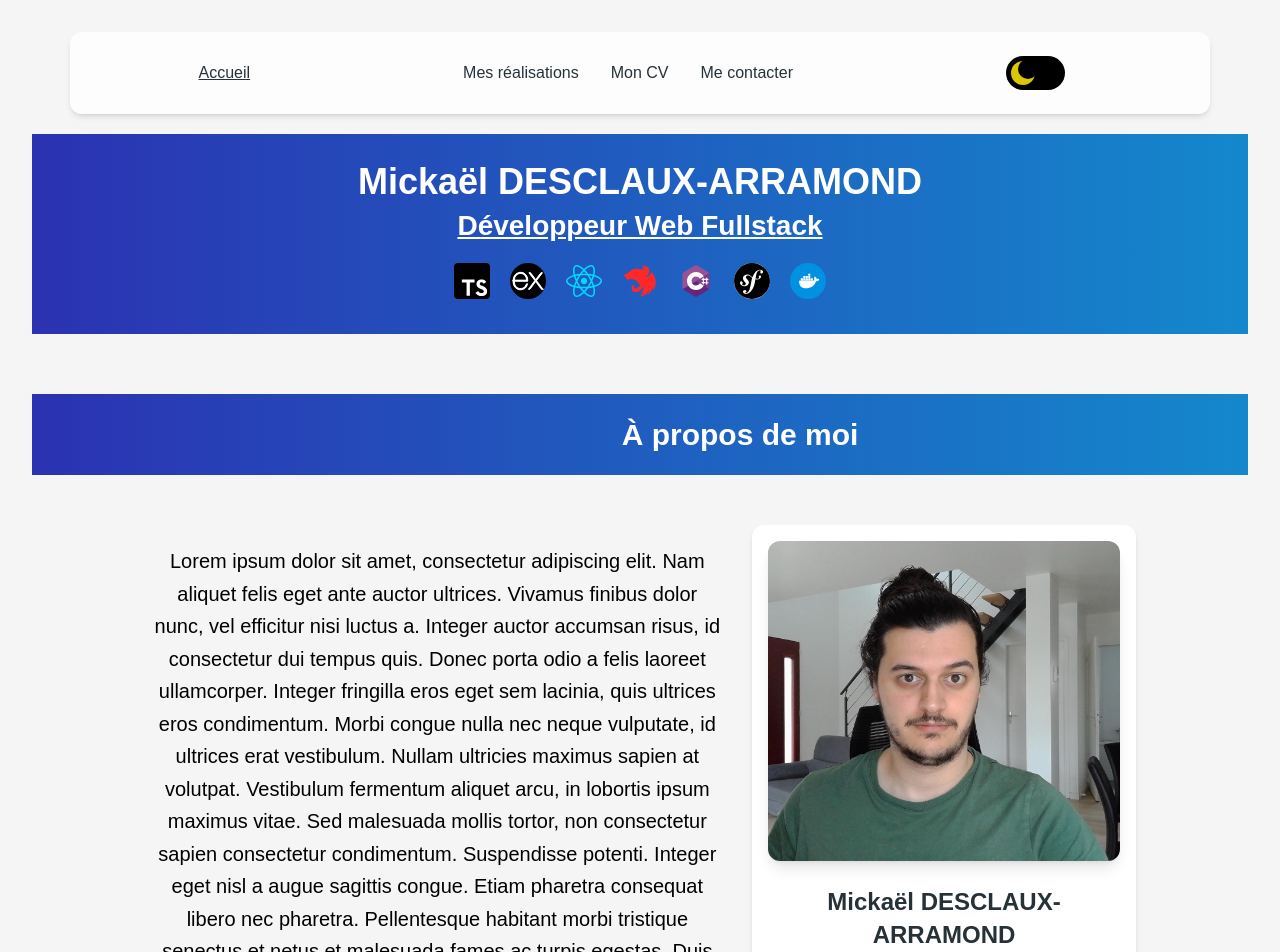
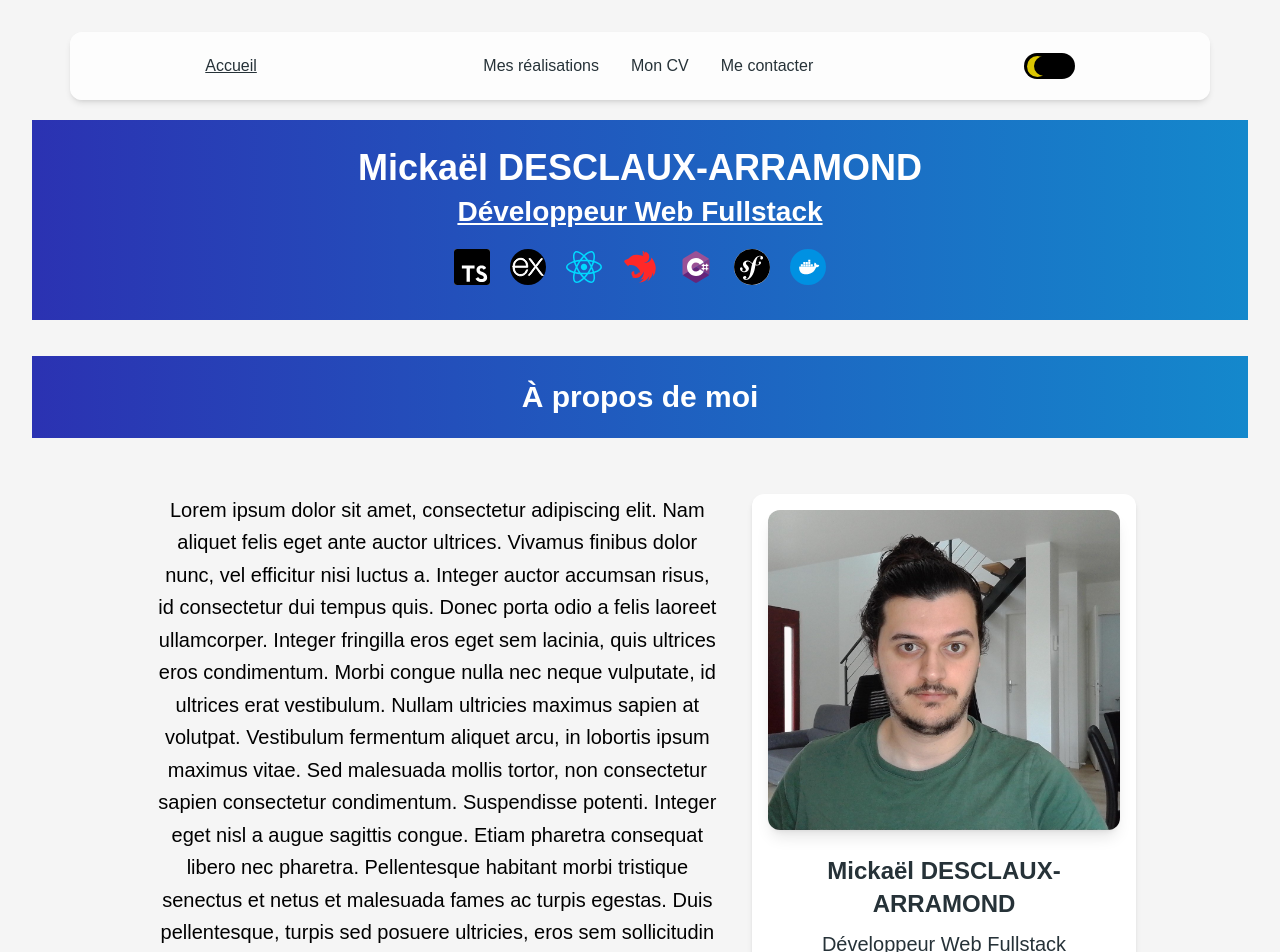
Before and after one commit to Mickael-Desclaux/Portfolio, a React (Vite) app: page / in a window 1280 px wide. Shown: the top 952 px of the page. Built offline with nearby package versions, Linux system fonts and the light colour scheme.

Commit message:
Handle components css

```diff
--- a/src/components/AboutMe/AboutMe.tsx
+++ b/src/components/AboutMe/AboutMe.tsx
@@ -7,9 +7,9 @@ export default function AboutMe() {
         <div>
             <Title title="À propos de moi"/>
 
-            <div className="flex flex-col md:flex-row justify-center items-start w-full">
+            <div className="flex flex-col md:flex-row w-full justify-center">
                 <div className="md:w-1/2">
-                    <Typography className='m-5' variant='lead'>Lorem ipsum dolor sit amet, consectetur adipiscing elit. Nam aliquet felis eget ante auctor ultrices.
+                    <Typography className='m-6' variant='lead'>Lorem ipsum dolor sit amet, consectetur adipiscing elit. Nam aliquet felis eget ante auctor ultrices.
                         Vivamus finibus dolor nunc, vel efficitur nisi luctus a. Integer auctor accumsan risus, id consectetur dui
                         tempus quis. Donec porta odio a felis laoreet ullamcorper. Integer fringilla eros eget sem lacinia, quis
                         ultrices eros condimentum. Morbi congue nulla nec neque vulputate, id ultrices erat vestibulum. Nullam ultricies
@@ -19,7 +19,7 @@ export default function AboutMe() {
                         fames ac turpis egestas. Duis pellentesque, turpis sed posuere ultricies, eros sem sollicitudin nunc, aliquet cursus
                         orci leo vitae dolor. Fusce congue laoreet diam, id feugiat ipsum ultrices et. Donec semper leo non volutpat pretium.</Typography>
                 </div>
-                <div className="md:w-1/3 mt-6 md:mt-0 flex justify-center w-full">
+                <div className="md:w-1/3 mt-6 flex justify-center w-full">
                     <ProfileCard />
                 </div>
             </div>
--- a/src/components/Header/Header.css
+++ b/src/components/Header/Header.css
@@ -4,7 +4,6 @@ header {
     align-items: center;
     justify-content: center;
     height: 200px;
-    margin-top: 20px;
     background: #1488CC;  /* fallback for old browsers */
     background: -webkit-linear-gradient(to right, #2B32B2, #1488CC);  /* Chrome 10-25, Safari 5.1-6 */
     background: linear-gradient(to right, #2B32B2, #1488CC); /* W3C, IE 10+/ Edge, Firefox 16+, Chrome 26+, Opera 12+, Safari 7+ */
@@ -34,9 +33,6 @@ header {
 }
 
 @media (min-width : 960px) {
-    header {
-        padding: 100px;
-    }
 
     #name {
         font-size: 36px;
--- a/src/components/Header/Header.tsx
+++ b/src/components/Header/Header.tsx
@@ -4,7 +4,7 @@ import './Header.css'
 export default function Header() {
 
     return (
-        <header>
+        <header className='mt-5'>
             <Typography variant='h1' className='mb-1' id='name'>Mickaël DESCLAUX-ARRAMOND</Typography>
             <Typography variant='h2' className='mb-2' id='title'>Développeur Web Fullstack</Typography>
             <div className='stack-icons'>
--- a/src/components/MyProjects/MyProjects.tsx
+++ b/src/components/MyProjects/MyProjects.tsx
@@ -5,6 +5,8 @@ export default function MyProjects() {
     return (
         <div>
             <Title title="Mes réalisations" />
+            <div className='flex justify-center'>
+                <div className='md:w-4/5'>
                     <Project
                         title="TravelMates"
                         imageSrc="../../projects/dice-roll.jpg"
@@ -88,5 +90,7 @@ export default function MyProjects() {
                         githubLink="https://github.com/Mickael-Desclaux/Evaluation-JavaScript"
                     />
                 </div>
+            </div>
+        </div>
     )
 }
--- a/src/components/Project/Project.tsx
+++ b/src/components/Project/Project.tsx
@@ -17,7 +17,7 @@ export default function Project({ title, description, imageSrc, technologies, gi
     const {darkMode} = useContext(DarkModeContext)
 
     return (
-        <Card className={`bg-${darkMode ? 'dark-gray' : 'white'} m-12 max-w[32rem] flex flex-col md:flex-row`}>
+        <Card className={`bg-${darkMode ? 'dark-gray' : 'white'} m-10 flex flex-col md:flex-row`}>
             <CardHeader
                 floated={false}
                 shadow={false}
--- a/src/components/Title/Title.css
+++ b/src/components/Title/Title.css
@@ -8,20 +8,15 @@
     background: linear-gradient(to right, #2B32B2, #1488CC);
     /* W3C, IE 10+/ Edge, Firefox 16+, Chrome 26+, Opera 12+, Safari 7+ */
     color: white;
-    margin-top: 50px;
-    margin-bottom: 50px;
+    margin-top: 10%
+}
+
+.title {
     padding: 20px 0px 20px 0px;
 }
 
-.title {
-    padding: 20px 0px 20px 50px;
-}
-
-@media (min-width : 960px) {
+@media (min-width: 960px) {
     .title {
-        display: flex;
-        justify-content: left;
-        margin-top: 60px;
-        padding: 20px 0px 20px 200px;
+        margin-top: 3%;
     }
 }
--- a/src/components/Title/Title.tsx
+++ b/src/components/Title/Title.tsx
@@ -8,6 +8,6 @@ interface TitleProps {
 export default function Title({title}: TitleProps) {
 
     return (
-        <Typography variant='h3' color='white' className='title'>{title}</Typography>
+        <Typography variant='h3' color='white' className='title flex justify-center mb-8'>{title}</Typography>
     )
 }
--- a/src/components/ToggleButton/ToggleButton.css
+++ b/src/components/ToggleButton/ToggleButton.css
@@ -4,8 +4,8 @@
     font-size: 17px;
     position: relative;
     display: inline-block;
-    width: 3.5em;
-    height: 2em;
+    width: 3em;
+    height: 1.5em;
 }
 
 /* Hide default HTML checkbox */
@@ -31,11 +31,11 @@
 .slider:before {
     position: absolute;
     content: "";
-    height: 1.4em;
-    width: 1.4em;
+    height: 1.2em;
+    width: 1.2em;
     border-radius: 20px;
-    left: 0.3em;
-    bottom: 0.3em;
+    left: 0.2em;
+    bottom: 0.12em;
     background-color: rgb(219, 198, 2);
     transition: .4s;
 }
--- a/src/components/ToggleButton/ToggleButton.tsx
+++ b/src/components/ToggleButton/ToggleButton.tsx
@@ -1,6 +1,5 @@
 import { useContext } from "react";
 import { DarkModeContext } from "../../contexts/DarkModeProvider";
-import { Button } from "@material-tailwind/react";
 import './ToggleButton.css'
 
 export default function ToggleButton() {
@@ -9,11 +8,11 @@ export default function ToggleButton() {
     console.log(darkMode);
 
     return (
-        <Button variant="text" size="sm" className="inline-block hover:bg-transparent">
+        <>
             <label className="switch">
                 <input type="checkbox" onChange={toggleDarkMode} />
-                <span className="slider"></span>
+                <span className="slider inline-block"></span>
             </label>
-        </Button>
+        </>
     )
 }
--- a/src/index.css
+++ b/src/index.css
@@ -13,5 +13,5 @@ body {
 }
 
 .bg-dark-gray {
-    background-color: #181818;
+    background-color: #202020;
 }
--- a/src/pages/Home/HomePage.css
+++ /dev/null
@@ -1,5 +0,0 @@
-.icon {
-    max-width: 24px;
-    margin: 10px;
-    border-radius: 3px;
-}
```
Also changed, not shown: src/pages/Home/HomePage.tsx (line endings or trailing spaces). Lines whose indentation alone changed are shown as unchanged.
